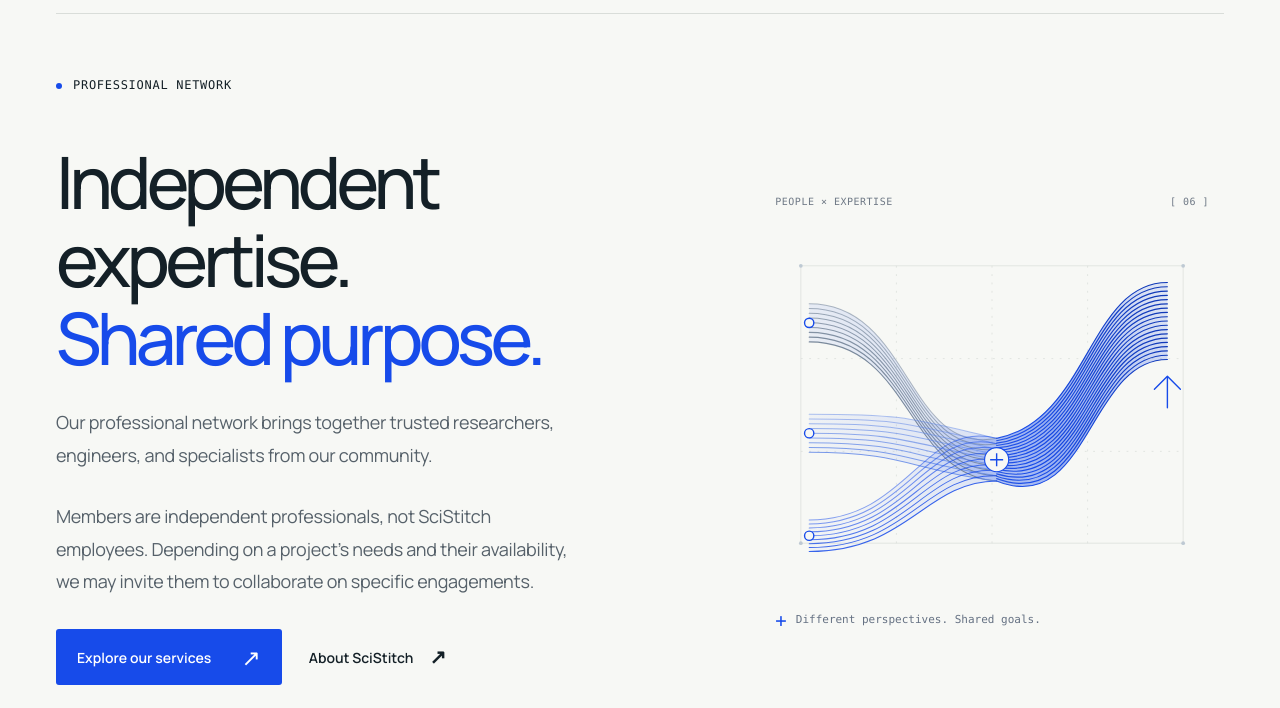
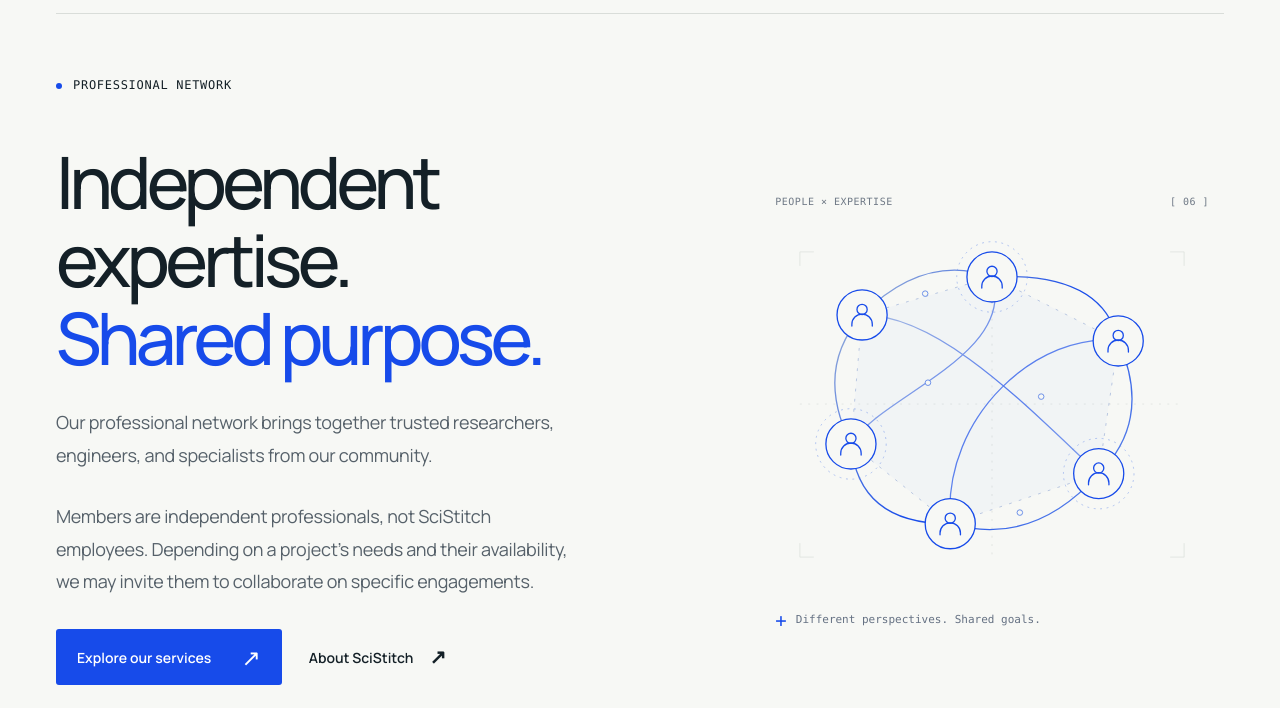
Before and after one commit to scistitch/scistitch.github.io, an Eleventy site: page src/network.njk in a window 1280 px wide. Shown: the part 92-800 px from the top of the page. Built offline with nearby package versions, Linux system fonts and the light colour scheme; Eleventy itself is replaced by a stand-in of ours; files that its build step writes are made by us from their sources.

Commit message:
Give the Professional Network page its own illustration

```diff
--- a/src/network.njk
+++ b/src/network.njk
@@ -36,8 +36,8 @@
             <div class="figure-top">
               <span>PEOPLE × EXPERTISE</span><span aria-hidden="true">[ 06 ]</span>
             </div>
-            <img src="/assets/team-paths.svg" width="500" height="415"
-              alt="Separate ribbons join into a shared direction, representing professionals collaborating on a project."
+            <img src="/assets/professional-network.svg" width="500" height="415"
+              alt="Six individual figures linked by curved blue lines, representing independent professionals connected through collaboration."
               fetchpriority="high" />
             <figcaption>
               <span class="figure-caption-mark" aria-hidden="true">+</span>
```
Also changed, not shown: assets/professional-network.svg (added).
